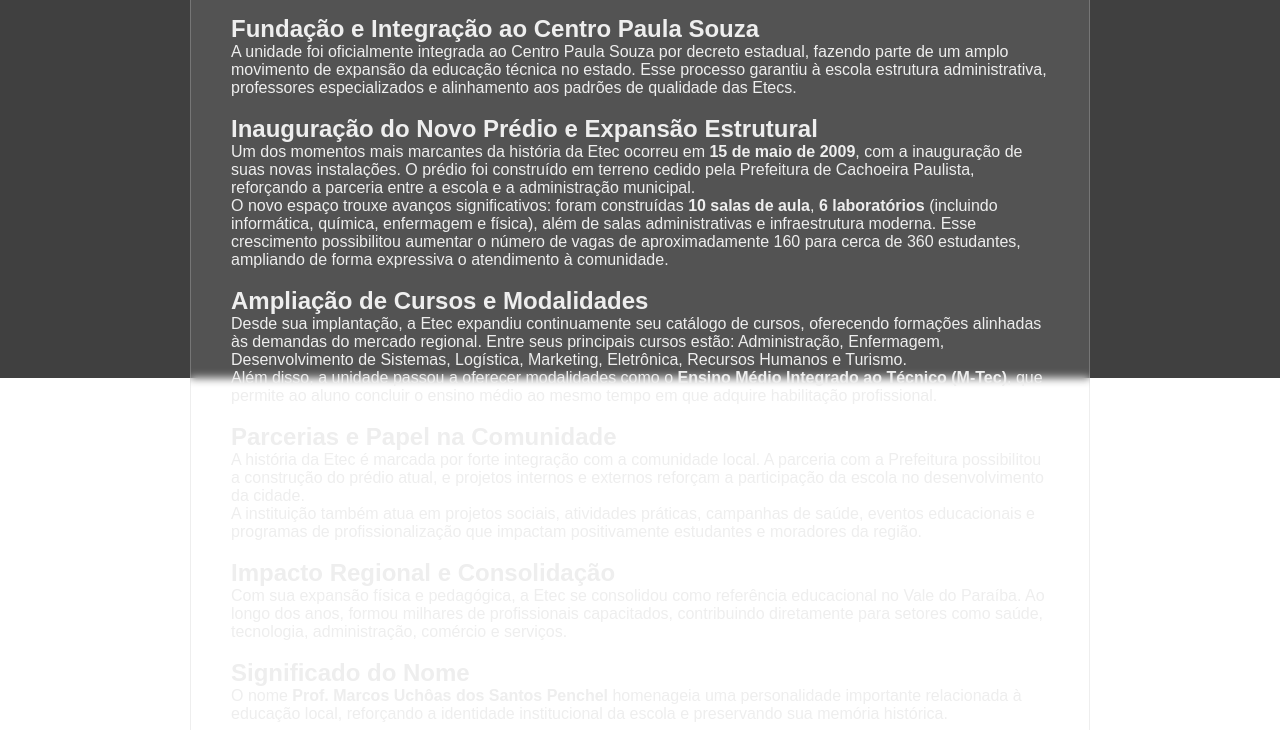
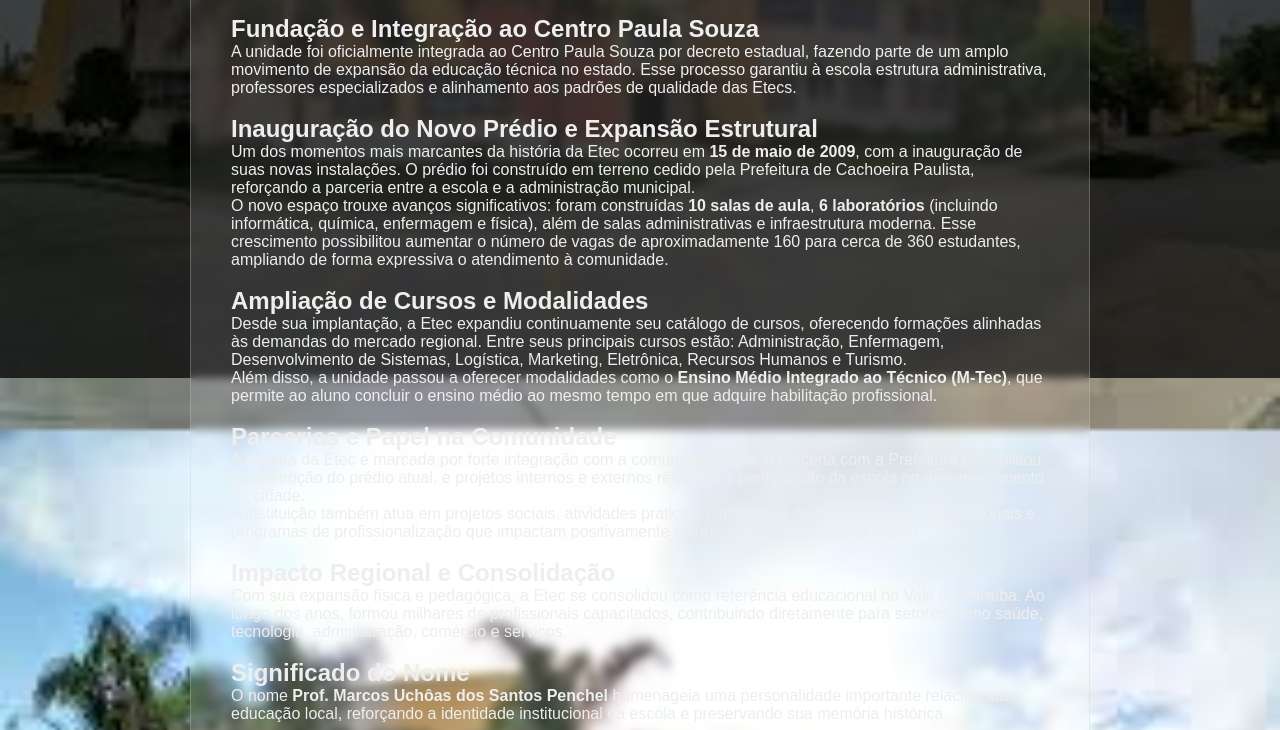
Before and after one commit to YuriZS14/SiteEtec, a plain HTML site: page index.html in a window 1280 px wide. Shown: the part 422-1152 px from the top of the page. Drawn offline with Linux system fonts and the light colour scheme.

Commit message:
Update estilo.css

```diff
--- a/estilo.css
+++ b/estilo.css
@@ -8,7 +8,7 @@
 /* ===== FUNDO PARALLAX ===== */
 body {
   font-family: Arial, sans-serif;
-  background: url('img/cptec.jpg') no-repeat center center fixed;
+  background: url('cptec.jpg') no-repeat center center fixed;
   background-size: cover;
   color: #eee;
   position: relative;
```
